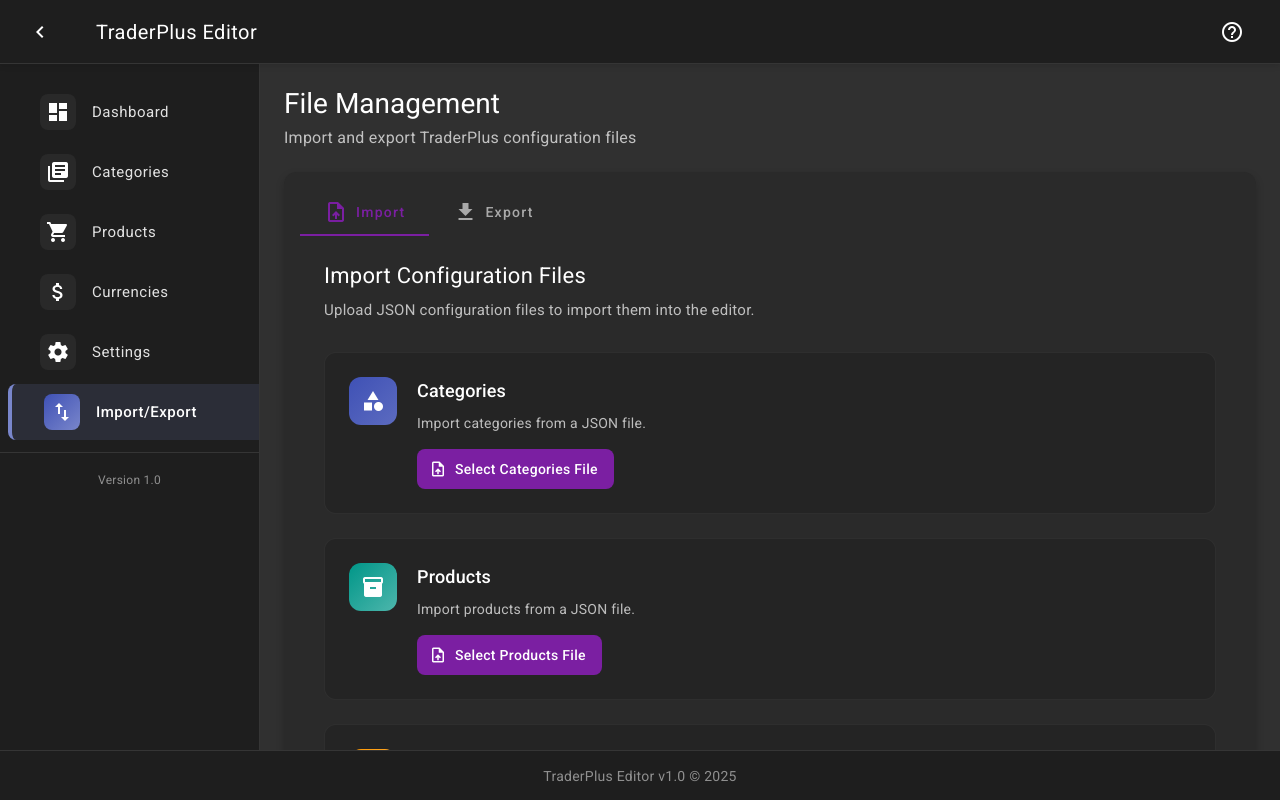
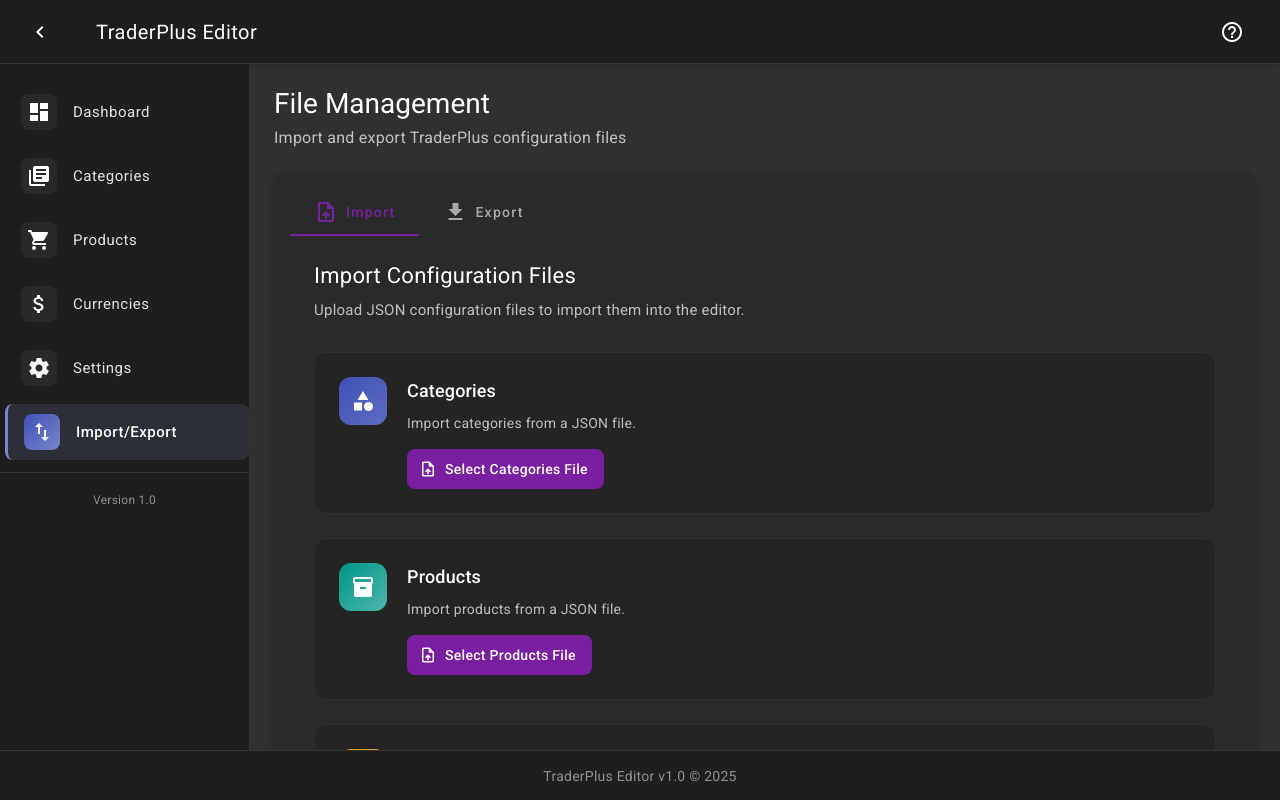
Before and after one commit to TheDmitri/traderpluseditor, an Angular app: page /file-management in a window 1280 px wide. Built offline with nearby package versions, Linux system fonts and the light colour scheme.

Commit message:
Navigation behavior and style

```diff
--- a/src/app/shared/components/navigation/navigation.component.scss
+++ b/src/app/shared/components/navigation/navigation.component.scss
@@ -8,7 +8,7 @@
 }
 
 .sidenav {
-  width: 260px;
+  width: 250px;
   background-color: #1e1e1e;
   border-right: 1px solid rgba(255, 255, 255, 0.1);
   transition: width 0.3s ease;
@@ -16,7 +16,7 @@
   flex-direction: column;
 
   &.collapsed {
-    width: 70px;
+    width: 75px;
 
     .nav-icon-wrapper {
       margin: 0 auto;
@@ -60,6 +60,7 @@
   flex: 1;
   overflow-y: auto;
   padding-top: 8px;
+  padding-left: 5px;
 
   /* Hide scrollbar for Chrome, Safari and Opera */
   &::-webkit-scrollbar {
@@ -73,6 +74,10 @@
 
 mat-nav-list {
   padding-top: 8px;
+  display: flex;
+  flex-direction: column;
+  align-items: center;
+  justify-content: flex-start;
 
   a {
     height: 56px;
@@ -87,7 +92,7 @@
 
     &.active-link {
       background-color: rgba(121, 134, 203, 0.15) !important;
-      border-left: 4px solid #7986cb;
+      border-left: 3px solid #7986cb;
 
       .nav-icon-wrapper {
         background: linear-gradient(135deg, #3f51b5, #7986cb);
@@ -108,12 +113,13 @@
 .nav-item-content {
   display: flex;
   align-items: center;
+  justify-content: flex-start;
   height: 100%;
-  padding: 0 16px;
+  padding: 0;
 
   .sidenav.collapsed & {
     padding: 0;
-    justify-content: center;
+    justify-content: flex-start;
   }
 }
 
@@ -150,13 +156,3 @@
   height: 100%;
   overflow: auto;
 }
-
-.content-expanded {
-  margin-left: 260px;
-  transition: margin-left 0.3s ease;
-}
-
-.content-collapsed {
-  margin-left: 70px;
-  transition: margin-left 0.3s ease;
-}
```
